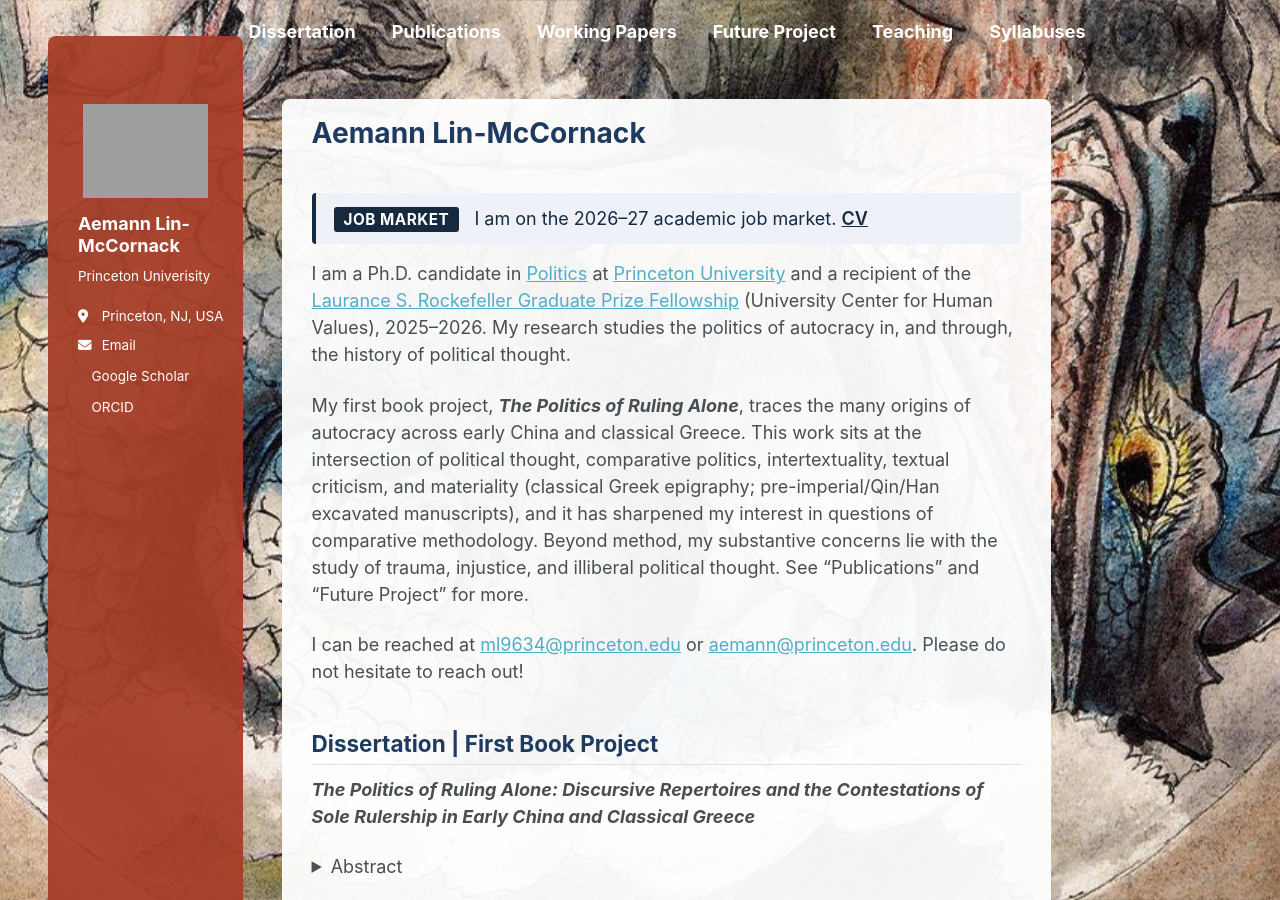
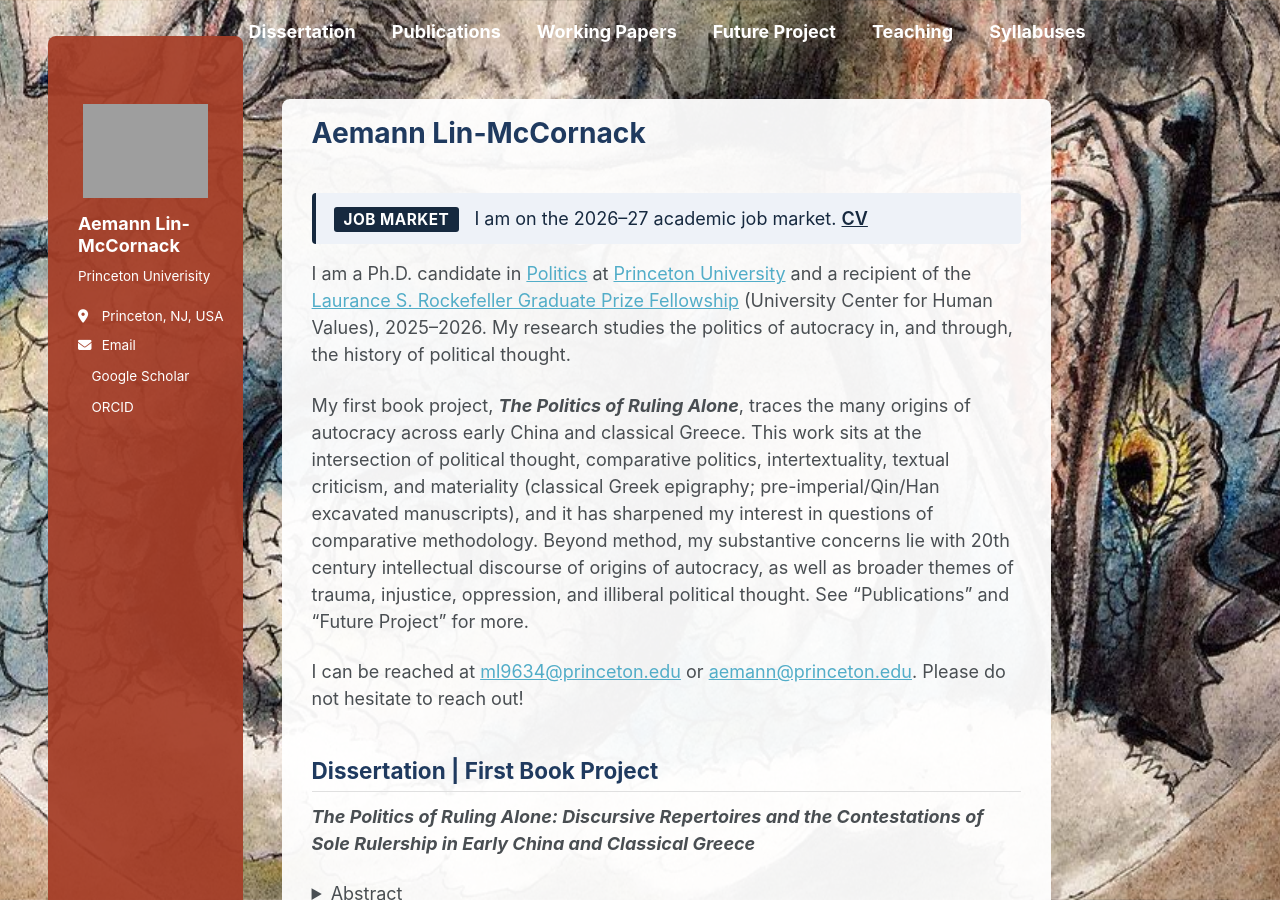
Before and after one commit to aemannlinmccornack/aemannlinmccornack.github.io, a Jekyll site: the page built from _pages/about.md, in a window 1280 px wide and 900 px high. Built offline with Jekyll 4.4.1, drawn with Linux system fonts in a browser that asks for light colours; a style sheet for code colours, icons or effects is not loaded.

Commit message:
change.md

```diff
--- a/_pages/about.md
+++ b/_pages/about.md
@@ -114,7 +114,7 @@ summary {
 
 I am a Ph.D. candidate in [Politics](https://politics.princeton.edu/people/aemann-lin-mccornack) at [Princeton University](https://www.princeton.edu) and a recipient of the [Laurance S. Rockefeller Graduate Prize Fellowship](https://uchv.princeton.edu/fellowships-funding/graduate/graduate-prize-fellowships) (University Center for Human Values), 2025–2026. My research studies the politics of autocracy in, and through, the history of political thought.
 
-My first book project, ***The Politics of Ruling Alone***, traces the many origins of autocracy across early China and classical Greece. This work sits at the intersection of political thought, comparative politics, intertextuality, textual criticism, and materiality (classical Greek epigraphy; pre-imperial/Qin/Han excavated manuscripts), and it has sharpened my interest in questions of comparative methodology. Beyond method, my substantive concerns lie with the study of trauma, injustice, and illiberal political thought. See "Publications" and "Future Project" for more.
+My first book project, ***The Politics of Ruling Alone***, traces the many origins of autocracy across early China and classical Greece. This work sits at the intersection of political thought, comparative politics, intertextuality, textual criticism, and materiality (classical Greek epigraphy; pre-imperial/Qin/Han excavated manuscripts), and it has sharpened my interest in questions of comparative methodology. Beyond method, my substantive concerns lie with 20th century intellectual discourse of origins of autocracy, as well as broader themes of trauma, injustice, oppression, and illiberal political thought. See "Publications" and "Future Project" for more.
 
 I can be reached at [ml9634@princeton.edu](mailto:ml9634@princeton.edu) or [aemann@princeton.edu](mailto:aemann@princeton.edu). Please do not hesitate to reach out!
 
```
